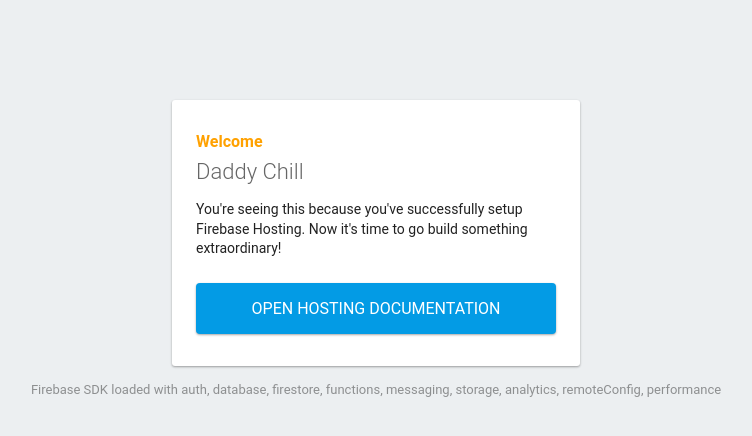
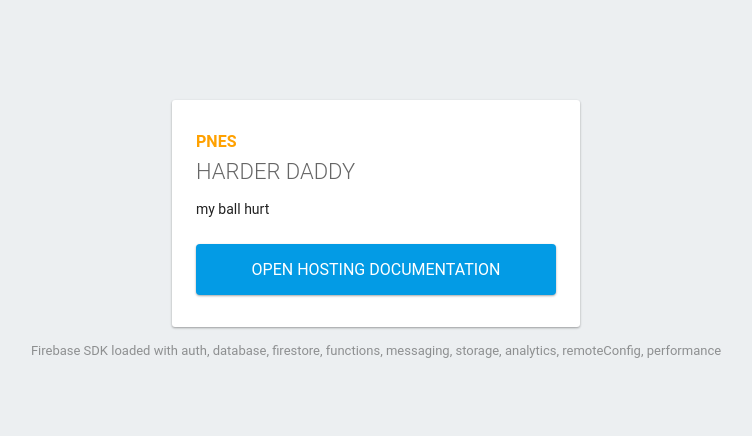
Before and after one commit to d3valah/sfen, a plain HTML site: page y/index.html in a window 1280 px wide. Shown: the whole page, without its empty margins (264-1016 px from the left). Drawn offline with Linux system fonts and the light colour scheme; some packages are replaced by stand-ins of ours.

Commit message:
Update index.html

```diff
--- a/y/index.html
+++ b/y/index.html
@@ -3,7 +3,7 @@
   <head>
     <meta charset="utf-8">
     <meta name="viewport" content="width=device-width, initial-scale=1">
-    <title>Welcome to Firebeease Hosting</title>
+    <title>LETS FAK</title>
 
     <!-- update the version number as needed -->
     <script defer src="/__/firebase/11.6.1/firebase-app-compat.js"></script>
@@ -40,9 +40,9 @@
   </head>
   <body>
     <div id="message">
-      <h2>Welcome</h2>
-      <h1>Daddy Chill</h1>
-      <p>You're seeing this because you've successfully setup Firebase Hosting. Now it's time to go build something extraordinary!</p>
+      <h2>PNES</h2>
+      <h1>HARDER DADDY</h1>
+      <p>my ball hurt</p>
       <a target="_blank" href="https://firebase.google.com/docs/hosting/">Open Hosting Documentation</a>
     </div>
     <p id="load">Firebase SDK Loading&hellip;</p>
```
